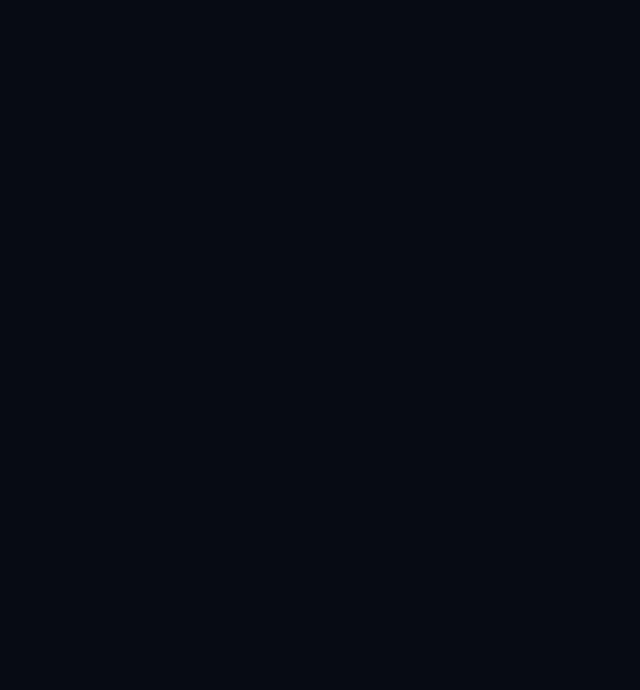
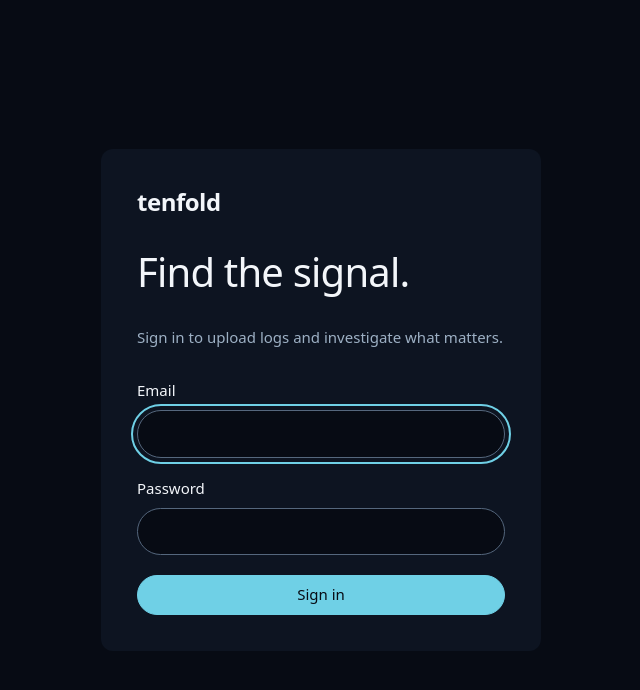
Before and after one commit to travisanderson/tenfold, a Next.js app in the folder frontend/: page /sign-in in a window 1280 px wide. Before the commit this address had no page. Shown: the top 690 px of the page, without its empty margins (319-959 px from the left). Built offline with nearby package versions, Linux system fonts and the light colour scheme; no server answers; a web font is replaced by a local one.

Commit message:
Add Supabase sign-in and cookie session refresh

```diff
--- a/frontend/src/app/globals.css
+++ b/frontend/src/app/globals.css
@@ -1861,3 +1861,30 @@
   opacity: 0.65;
   cursor: not-allowed;
 }
+
+.sign-in-page {
+  min-height: 100dvh;
+  display: grid;
+  place-items: center;
+  padding: 24px;
+}
+.sign-in-page > .panel {
+  width: min(100%, 440px);
+  padding: 36px;
+}
+.sign-in-page h1 {
+  margin-top: 32px;
+}
+.sign-in-form {
+  display: grid;
+  gap: 20px;
+  margin-top: 32px;
+}
+.sign-in-form label {
+  display: grid;
+  gap: 8px;
+}
+.sign-in-form input {
+  width: 100%;
+  padding: 12px;
+}
--- /dev/null
+++ b/frontend/src/app/sign-in/actions.ts
@@ -0,0 +1,30 @@
+"use server";
+import { redirect } from "next/navigation";
+import { authConfigured, supabaseServer } from "@/lib/supabase/server";
+
+export async function signIn(_state: { error: string }, form: FormData) {
+  if (!authConfigured())
+    return {
+      error:
+        "Sign-in is not configured yet. Add the Supabase settings to frontend/.env.local.",
+    };
+  const email = String(form.get("email") ?? "").trim();
+  const password = String(form.get("password") ?? "");
+  if (!email || !password) return { error: "Enter your email and password." };
+  const supabase = await supabaseServer();
+  const { error } = await supabase.auth.signInWithPassword({ email, password });
+  if (error)
+    return {
+      error:
+        error.status === 400
+          ? "Email or password is incorrect."
+          : "Could not sign in. Please try again.",
+    };
+  redirect("/triage");
+}
+
+export async function signOut() {
+  const supabase = await supabaseServer();
+  await supabase.auth.signOut();
+  redirect("/sign-in");
+}
--- /dev/null
+++ b/frontend/src/app/sign-in/form.tsx
@@ -0,0 +1,42 @@
+"use client";
+import { useActionState } from "react";
+import { signIn } from "./actions";
+export function SignInForm({ configured }: { configured: boolean }) {
+  const [state, action, pending] = useActionState(signIn, { error: "" });
+  return (
+    <form action={action} className="sign-in-form">
+      <label>
+        Email
+        <input
+          name="email"
+          type="email"
+          autoComplete="username"
+          required
+          autoFocus
+        />
+      </label>
+      <label>
+        Password
+        <input
+          name="password"
+          type="password"
+          autoComplete="current-password"
+          required
+        />
+      </label>
+      {!configured && (
+        <p role="status">
+          Sign-in needs the Supabase publishable key in frontend/.env.local.
+        </p>
+      )}
+      {state.error && (
+        <p role="alert" className="notice">
+          {state.error}
+        </p>
+      )}
+      <button className="primary" disabled={!configured || pending}>
+        {pending ? "Signing in…" : "Sign in"}
+      </button>
+    </form>
+  );
+}
--- /dev/null
+++ b/frontend/src/app/sign-in/page.tsx
@@ -0,0 +1,17 @@
+import { redirect } from "next/navigation";
+import { accessToken, authConfigured } from "@/lib/supabase/server";
+import { SignInForm } from "./form";
+export const dynamic = "force-dynamic";
+export default async function SignIn() {
+  if (await accessToken()) redirect("/triage");
+  return (
+    <main className="sign-in-page">
+      <section className="panel">
+        <span className="brand">tenfold</span>
+        <h1>Find the signal.</h1>
+        <p>Sign in to upload logs and investigate what matters.</p>
+        <SignInForm configured={authConfigured()} />
+      </section>
+    </main>
+  );
+}
--- /dev/null
+++ b/frontend/src/lib/supabase/server.ts
@@ -0,0 +1,43 @@
+import "server-only";
+import { createServerClient } from "@supabase/ssr";
+import { cookies } from "next/headers";
+
+export function authConfigured() {
+  return Boolean(
+    process.env.NEXT_PUBLIC_SUPABASE_URL &&
+    process.env.NEXT_PUBLIC_SUPABASE_PUBLISHABLE_KEY,
+  );
+}
+
+export async function supabaseServer() {
+  const jar = await cookies();
+  return createServerClient(
+    process.env.NEXT_PUBLIC_SUPABASE_URL!,
+    process.env.NEXT_PUBLIC_SUPABASE_PUBLISHABLE_KEY!,
+    {
+      cookies: {
+        getAll: () => jar.getAll(),
+        setAll(values) {
+          try {
+            values.forEach(({ name, value, options }) =>
+              jar.set(name, value, options),
+            );
+          } catch {
+            /* Server Components cannot set cookies; proxy refreshes them. */
+          }
+        },
+      },
+    },
+  );
+}
+
+export async function accessToken() {
+  if (!authConfigured()) return null;
+  const supabase = await supabaseServer();
+  const { data, error } = await supabase.auth.getClaims();
+  if (error || !data?.claims) return null;
+  const {
+    data: { session },
+  } = await supabase.auth.getSession();
+  return session?.access_token ?? null;
+}
```
Also changed, not shown: frontend/src/proxy.ts (added, +36 -0 lines), 1 other file (tests, documents, lock files or other folders).
